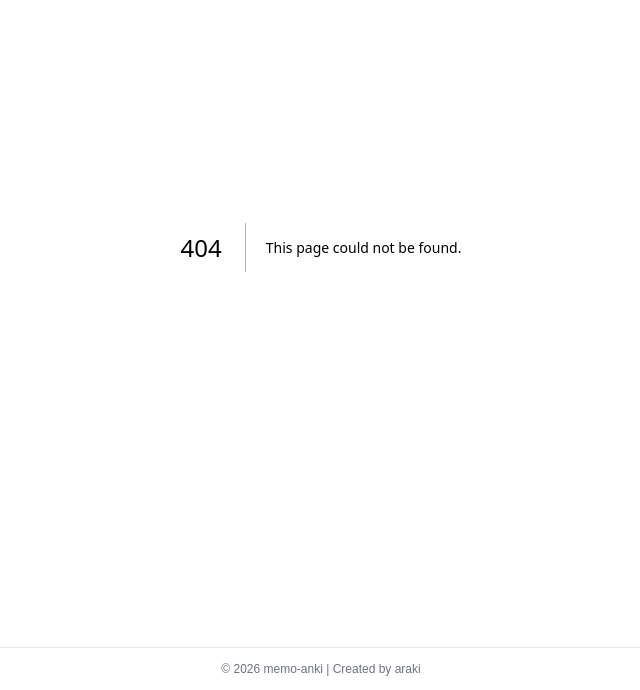
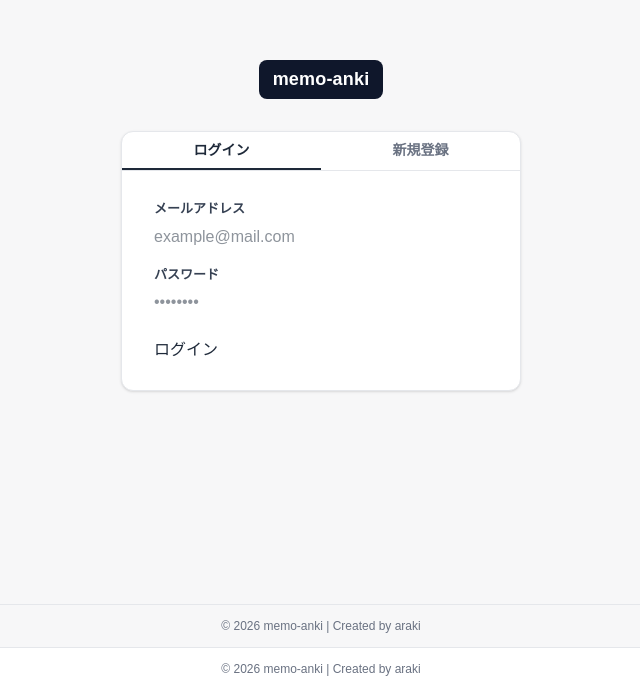
Before and after one commit to Shin0005/memo-anki, a Next.js app in the folder frontend/: page /login in a window 1280 px wide. Before the commit this address had no page. Shown: the part 153-843 px from the top of the page, without its empty margins (319-959 px from the left). Built offline with nearby package versions, Linux system fonts and the light colour scheme.

Commit message:
feat: ログイン画面のひな型を配置

```diff
--- /dev/null
+++ b/frontend/app/login/page.tsx
@@ -0,0 +1,28 @@
+// /login = ログイン / 新規登録画面。
+//
+// 役割:
+//   - 中央にロゴ + タブ + フォームのカードを表示する
+//   - 下部にフッター（© memo-anki）を表示する
+//
+// このページは (main) レイアウトに属さないため、共通ヘッダーは表示しない想定です。
+// ログイン中の場合は middleware 等で /decks にリダイレクトしてください。
+
+import AuthCard from '@/features/auth/components/AuthCard';
+
+export default function LoginPage() {
+  return (
+    <div className="min-h-screen flex flex-col bg-[#f7f7f8] text-gray-800">
+      {/* 中央カード */}
+      <main className="flex-1 flex items-center justify-center px-4 py-12">
+        <AuthCard />
+      </main>
+
+      {/* Footer（共通） */}
+      <footer className="border-t border-gray-200">
+        <div className="text-center text-[12px] text-gray-500 py-3">
+          © 2026 memo-anki | Created by araki
+        </div>
+      </footer>
+    </div>
+  );
+}
--- /dev/null
+++ b/frontend/features/auth/auth.css
@@ -0,0 +1,51 @@
+/*
+  ログイン画面で使う共通スタイル。
+  元 HTML の <style> ブロックをそのまま移植。
+  グローバル CSS（app/globals.css）に貼り付けるか、import して使ってください。
+
+  例 (app/login/page.tsx 等で):
+    import "@/features/auth/auth.css";
+*/
+
+:root {
+  --auth-primary: #4f2bdf;
+  --auth-primary-hover: #4320c7;
+}
+
+/* 入力フォーム */
+.auth-input {
+  width: 100%;
+  height: 40px;
+  border: 1px solid #d1d5db;
+  border-radius: 6px;
+  padding: 0 12px;
+  font-size: 14px;
+  outline: none;
+  transition: border-color 0.12s;
+  background: #fff;
+}
+.auth-input:focus {
+  border-color: var(--auth-primary);
+  box-shadow: 0 0 0 3px rgba(79, 43, 223, 0.12);
+}
+
+/* プライマリボタン（フォーム送信用 / 横幅100%） */
+.auth-btn-primary {
+  display: inline-flex;
+  align-items: center;
+  justify-content: center;
+  font-weight: 600;
+  border-radius: 6px;
+  cursor: pointer;
+  user-select: none;
+  background: var(--auth-primary);
+  color: #fff;
+  border: 1px solid var(--auth-primary);
+  height: 40px;
+  width: 100%;
+  font-size: 14px;
+  transition: background 0.12s ease;
+}
+.auth-btn-primary:hover {
+  background: var(--auth-primary-hover);
+}
--- /dev/null
+++ b/frontend/features/auth/components/AuthCard.tsx
@@ -0,0 +1,39 @@
+// ロゴ + タブ + フォームをまとめた中央カード。
+// タブ切り替えはここの useState で持つ。
+// 元 HTML の <main> 内の中央カード部分に対応。
+
+'use client';
+
+import { useState } from 'react';
+import LogoPill from './LogoPill';
+import AuthTabs, { type AuthTab } from './AuthTabs';
+import LoginForm from './LoginForm';
+import RegisterForm from './RegisterForm';
+import { useAuthMutations } from '../hooks/useAuthMutations';
+
+export default function AuthCard() {
+  const [tab, setTab] = useState<AuthTab>('login');
+  const { login, register } = useAuthMutations();
+
+  return (
+    <div className="w-full max-w-[400px]">
+      {/* ロゴ */}
+      <div className="flex justify-center mb-8">
+        <LogoPill />
+      </div>
+
+      {/* カード本体 */}
+      <div className="bg-white border border-gray-200 rounded-xl shadow-sm overflow-hidden">
+        <AuthTabs active={tab} onChange={setTab} />
+
+        <div className="px-8 py-7">
+          {tab === 'login' ? (
+            <LoginForm onSubmit={login} />
+          ) : (
+            <RegisterForm onSubmit={register} />
+          )}
+        </div>
+      </div>
+    </div>
+  );
+}
--- /dev/null
+++ b/frontend/features/auth/components/AuthTabs.tsx
@@ -0,0 +1,55 @@
+// 「ログイン / 新規登録」タブ。
+// アクティブなタブは下線 + プライマリ色、非アクティブはグレー。
+// 元 HTML の .tab-btn / .tab-btn.active に対応。
+
+'use client';
+
+export type AuthTab = 'login' | 'register';
+
+type AuthTabsProps = {
+  active: AuthTab;
+  onChange: (tab: AuthTab) => void;
+};
+
+export default function AuthTabs({ active, onChange }: AuthTabsProps) {
+  return (
+    <div className="flex border-b border-gray-200">
+      <TabButton
+        label="ログイン"
+        isActive={active === 'login'}
+        onClick={() => onChange('login')}
+      />
+      <TabButton
+        label="新規登録"
+        isActive={active === 'register'}
+        onClick={() => onChange('register')}
+      />
+    </div>
+  );
+}
+
+function TabButton({
+  label,
+  isActive,
+  onClick,
+}: {
+  label: string;
+  isActive: boolean;
+  onClick: () => void;
+}) {
+  return (
+    <button
+      type="button"
+      onClick={onClick}
+      className={[
+        'flex-1 py-2 text-sm font-semibold cursor-pointer transition-colors',
+        'border-b-2',
+        isActive
+          ? 'text-[var(--auth-primary)] border-[var(--auth-primary)]'
+          : 'text-gray-500 border-transparent hover:text-gray-700',
+      ].join(' ')}
+    >
+      {label}
+    </button>
+  );
+}
--- /dev/null
+++ b/frontend/features/auth/components/LoginForm.tsx
@@ -0,0 +1,59 @@
+// ログインフォーム。
+// 元 HTML の #panel-login の中身そのまま（メール + パスワード + ログインボタン）。
+
+'use client';
+
+import { useState } from 'react';
+import type { LoginValues } from '../types/auth';
+
+type LoginFormProps = {
+  onSubmit: (values: LoginValues) => void;
+};
+
+export default function LoginForm({ onSubmit }: LoginFormProps) {
+  const [email, setEmail] = useState('');
+  const [password, setPassword] = useState('');
+
+  const handleSubmit = (e: React.FormEvent) => {
+    e.preventDefault();
+    onSubmit({ email, password });
+  };
+
+  return (
+    <form onSubmit={handleSubmit}>
+      <div className="mb-4">
+        <label className="block text-[13px] font-semibold text-gray-700 mb-1.5">
+          メールアドレス
+        </label>
+        <input
+          type="email"
+          required
+          autoComplete="email"
+          placeholder="example@mail.com"
+          value={email}
+          onChange={(e) => setEmail(e.target.value)}
+          className="auth-input"
+        />
+      </div>
+
+      <div className="mb-6">
+        <label className="block text-[13px] font-semibold text-gray-700 mb-1.5">
+          パスワード
+        </label>
+        <input
+          type="password"
+          required
+          autoComplete="current-password"
+          placeholder="••••••••"
+          value={password}
+          onChange={(e) => setPassword(e.target.value)}
+          className="auth-input"
+        />
+      </div>
+
+      <button type="submit" className="auth-btn-primary">
+        ログイン
+      </button>
+    </form>
+  );
+}
--- /dev/null
+++ b/frontend/features/auth/components/LogoPill.tsx
@@ -0,0 +1,17 @@
+// memo-anki のロゴ pill。
+// 元 HTML の .logo-pill（黒背景 / 白文字 / 角丸 / pill 形状）をそのまま再現。
+
+export default function LogoPill() {
+  return (
+    <span
+      className="inline-block bg-slate-900 text-white font-bold rounded-lg"
+      style={{
+        padding: '6px 14px',
+        fontSize: '18px',
+        letterSpacing: '0.01em',
+      }}
+    >
+      memo-anki
+    </span>
+  );
+}
--- /dev/null
+++ b/frontend/features/auth/components/RegisterForm.tsx
@@ -0,0 +1,75 @@
+// 新規登録フォーム。
+// 元 HTML の #panel-register の中身そのまま（メール + パスワード + パスワード確認 + 登録ボタン）。
+
+'use client';
+
+import { useState } from 'react';
+import type { RegisterValues } from '../types/auth';
+
+type RegisterFormProps = {
+  onSubmit: (values: RegisterValues) => void;
+};
+
+export default function RegisterForm({ onSubmit }: RegisterFormProps) {
+  const [email, setEmail] = useState('');
+  const [password, setPassword] = useState('');
+  const [passwordConfirm, setPasswordConfirm] = useState('');
+
+  const handleSubmit = (e: React.FormEvent) => {
+    e.preventDefault();
+    onSubmit({ email, password, passwordConfirm });
+  };
+
+  return (
+    <form onSubmit={handleSubmit}>
+      <div className="mb-4">
+        <label className="block text-[13px] font-semibold text-gray-700 mb-1.5">
+          メールアドレス
+        </label>
+        <input
+          type="email"
+          required
+          autoComplete="email"
+          placeholder="example@mail.com"
+          value={email}
+          onChange={(e) => setEmail(e.target.value)}
+          className="auth-input"
+        />
+      </div>
+
+      <div className="mb-4">
+        <label className="block text-[13px] font-semibold text-gray-700 mb-1.5">
+          パスワード
+        </label>
+        <input
+          type="password"
+          required
+          autoComplete="new-password"
+          placeholder="••••••••"
+          value={password}
+          onChange={(e) => setPassword(e.target.value)}
+          className="auth-input"
+        />
+      </div>
+
+      <div className="mb-6">
+        <label className="block text-[13px] font-semibold text-gray-700 mb-1.5">
+          パスワード（確認）
+        </label>
+        <input
+          type="password"
+          required
+          autoComplete="new-password"
+          placeholder="••••••••"
+          value={passwordConfirm}
+          onChange={(e) => setPasswordConfirm(e.target.value)}
+          className="auth-input"
+        />
+      </div>
+
+      <button type="submit" className="auth-btn-primary">
+        登録する
+      </button>
+    </form>
+  );
+}
--- /dev/null
+++ b/frontend/features/auth/hooks/useAuthMutations.ts
@@ -0,0 +1,26 @@
+// ログイン / 新規登録の API 呼び出し口。
+// 中身はプレースホルダなので、TanStack Query や fetch ラッパに差し替えてください。
+
+'use client';
+
+import type { LoginValues, RegisterValues } from '../types/auth';
+
+export function useAuthMutations() {
+  const login = async (values: LoginValues) => {
+    // TODO: POST /auth/login
+    //   const res = await apiClient.post("/auth/login", values);
+    //   tokenStore.set(res.token);
+    //   router.push("/decks");
+    console.log('[useAuthMutations] login', values);
+  };
+
+  const register = async (values: RegisterValues) => {
+    // TODO: POST /auth/register
+    //   バリデーション: values.password === values.passwordConfirm
+    //   成功時は login と同様にトークン保存 → /decks へ遷移、
+    //   もしくは「ログインタブへ切り替え」のどちらかをプロダクト方針で選択。
+    console.log('[useAuthMutations] register', values);
+  };
+
+  return { login, register };
+}
```
